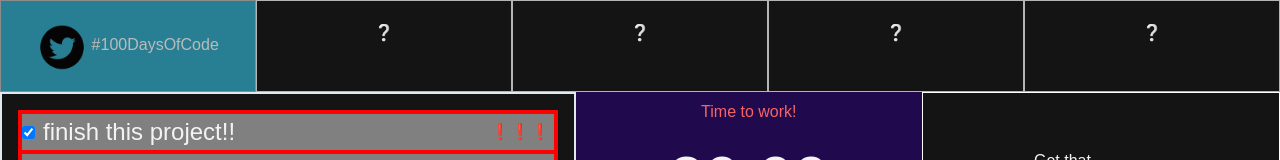
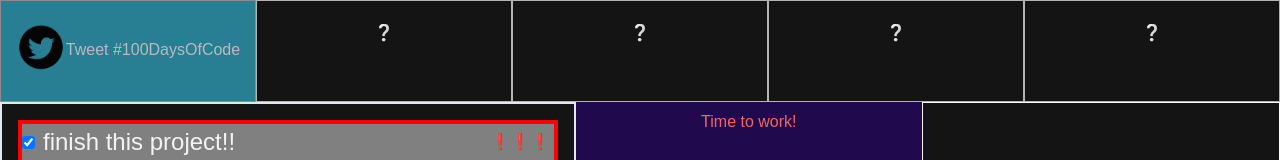
Before and after one commit to LeanSeverino1022/not-just-a-day, a React (Create React App) app: page / in a window 1280 px wide. Shown: the top 160 px of the page. Built offline with nearby package versions, Linux system fonts and the light colour scheme.

Commit message:
change responsive design of 100 days tweet

```diff
--- a/src/TwitterButton.js
+++ b/src/TwitterButton.js
@@ -10,7 +10,7 @@ export default function TwitterButton() {
 
         <div className="block text-center">
 
-            <a href="https://twitter.com/intent/tweet?hashtags=dayatatime&original_referer=http%3A%2F%2Flocalhost%3A3003%2Fnot-just-a-day&ref_src=twsrc%5Etfw&text=Day%20of%20%23100DaysOfCode%2C%20%0A%20Today&tw_p=tweetbutton&url=https%3A%2F%2Fleanseverino1022.github.io%2Fnot-just-a-day%2F">  <img class="twitter-logo"src={twitterLogo}/> #100DaysOfCode</a></div>
+            <a href="https://twitter.com/intent/tweet?hashtags=dayatatime&original_referer=http%3A%2F%2Flocalhost%3A3003%2Fnot-just-a-day&ref_src=twsrc%5Etfw&text=Day%20of%20%23100DaysOfCode%2C%20%0A%20Today&tw_p=tweetbutton&url=https%3A%2F%2Fleanseverino1022.github.io%2Fnot-just-a-day%2F">  <img class="twitter-logo"src={twitterLogo}/>Tweet #100DaysOfCode</a></div>
     //      <a className="twitter-share-button"
     //         href="https://twitter.com/intent/tweet"
     //         data-size="large"
--- a/src/assets/custom.css
+++ b/src/assets/custom.css
@@ -100,10 +100,13 @@ body {
     background: #2fa2bc;
 }
 
+.hundred-days-widget a{
+    overflow-wrap: break-word;
+    font-size: .8rem;
+}
+
 .twitter-logo {
-    display: inline;
-    width: 50px;
-    vertical-align: middle;
+    display: none;
 }
 
 @media (min-width: 640px) {
@@ -146,6 +149,17 @@ body {
 
 @media (min-width: 768px) {
 
+    /* header 100days widget */
+    .hundred-days-widget a {
+        font-size: 1rem;
+    }
+
+    .twitter-logo  {
+        display: inline-block;
+        margin: 0 auto 10px;
+        width: 50px;
+        vertical-align: middle;
+    }
 
     .dashboard {
         overflow: hidden;
```
